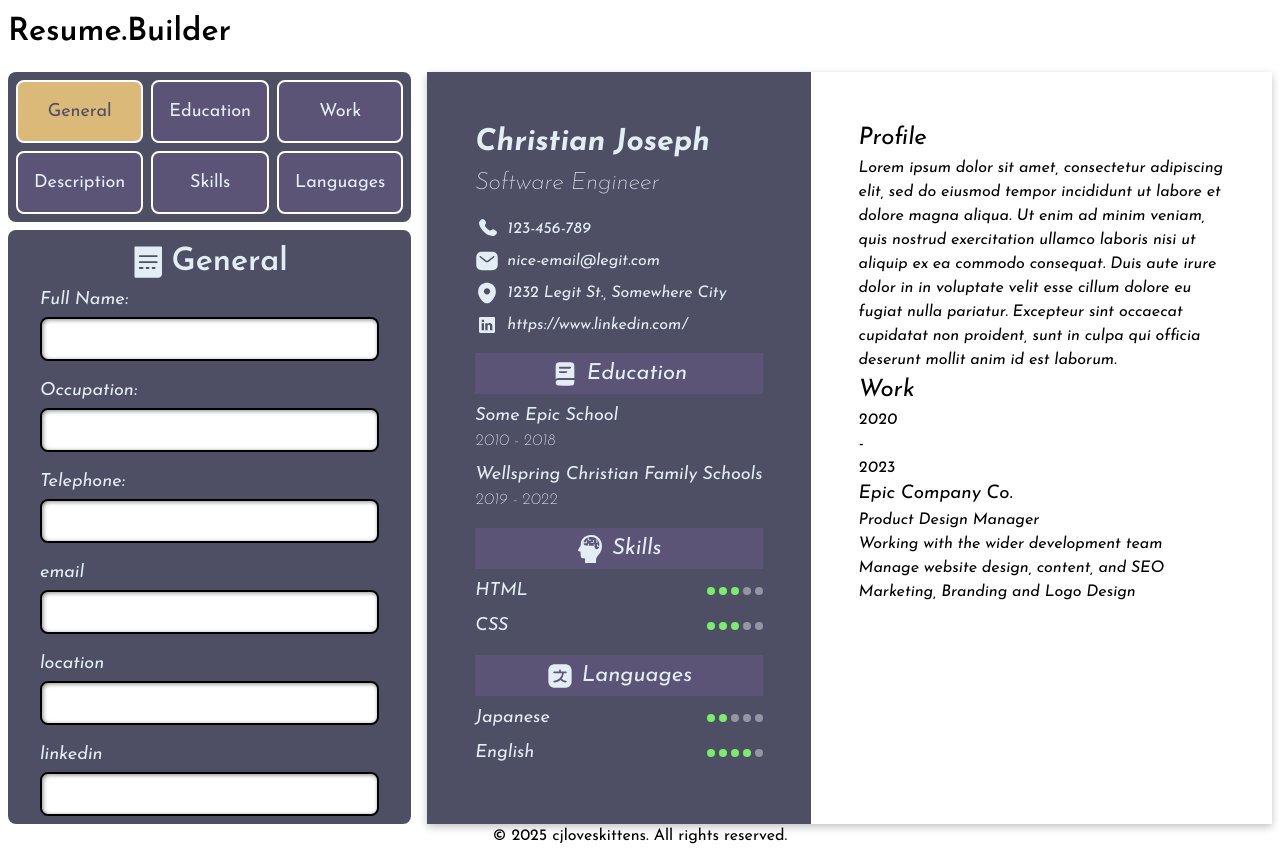
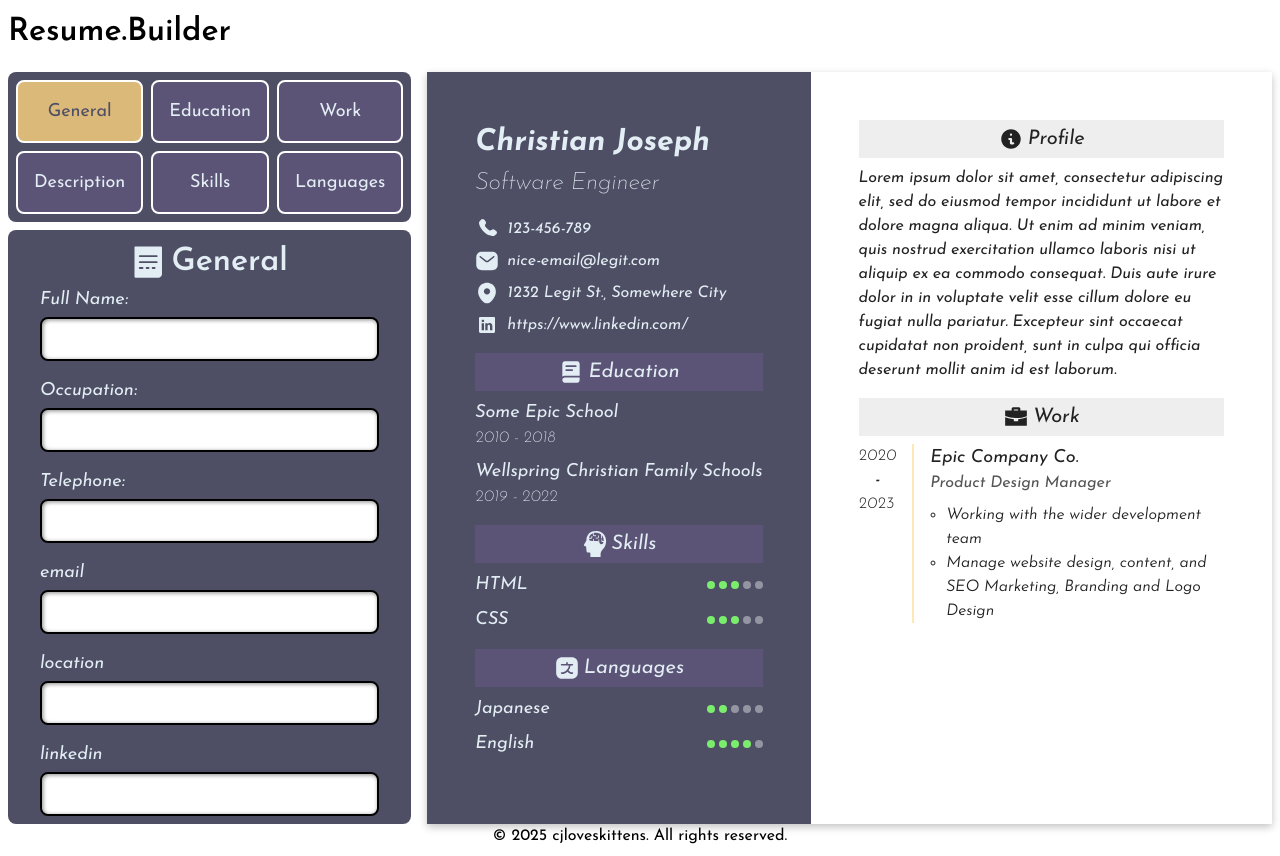
Before and after one commit to cjxo/resume-builder-client, a React (Vite) app: page / in a window 1280 px wide. Built offline with nearby package versions, Linux system fonts and the light colour scheme.

Commit message:
Resume Display 3rd pass

```diff
--- a/src/components/ResumeDisplay.jsx
+++ b/src/components/ResumeDisplay.jsx
@@ -95,7 +95,13 @@ const SkillsDisplay = ({ name, imgSrc, skills }) => {
 const ProfileDisplay = () => {
   return (
     <div className={styles.profileDisplay}>
-      <h2>Profile</h2>
+      <div className={styles.displayHeader}>
+        <img
+          src="./svgrepo/info-alt-svgrepo-com-black.svg"
+          alt="Profile"
+        />
+        <h2>Profile</h2>
+      </div>
       <p>
         Lorem ipsum dolor sit amet, consectetur adipiscing elit, sed do eiusmod tempor incididunt ut labore et dolore magna aliqua. Ut enim ad minim veniam, quis nostrud exercitation ullamco laboris nisi ut aliquip ex ea commodo consequat. Duis aute irure dolor in in voluptate velit esse cillum dolore eu fugiat nulla pariatur. Excepteur sint occaecat cupidatat non proident, sunt in culpa qui officia deserunt mollit anim id est laborum.
       </p>
@@ -106,7 +112,13 @@ const ProfileDisplay = () => {
 const WorkDisplay = () => {
   return (
     <div className={styles.workDisplay}>
-      <h2>Work</h2>
+      <div className={styles.displayHeader}>
+        <img
+          src="./svgrepo/work-case-filled-svgrepo-com-black.svg"
+          alt="Work"
+        />
+        <h2>Work</h2>
+      </div>
       <ul className={styles.workList}>
         <li>
           <div className={styles.year}>
--- a/src/styles/component.module.css
+++ b/src/styles/component.module.css
@@ -114,7 +114,7 @@
       flex-shrink: 0;
     }
 
-    h2 {
+h2 {
       text-align: center;
       color: var(--blue2);
       font-size: 24px;
@@ -299,18 +299,18 @@ form.resumeForm {
 
   .displayHeader {
     img {
-      width: 28px;
+      width: 26px;
     }
 
     h2 {
-      font-size: 22px;
+      font-size: 20px;
     }
 
     background-color: var(--blue1);
     display: flex;
     justify-content: center;
     align-items: center;
-    gap: 8px;
+    gap: 4px;
     padding: 4px;
     margin-bottom: 8px;
   }
@@ -330,6 +330,15 @@ form.resumeForm {
   .rightSide {
     flex-grow: 1;
     padding: 48px;
+    display: flex;
+    flex-direction: column;
+    gap: 16px;
+
+    color: #222222;
+
+    .displayHeader {
+      background-color: #EEEEEE;
+    }
   }
 }
 
@@ -401,3 +410,52 @@ form.resumeForm {
     }
   }
 }
+
+.workDisplay {
+  .workList {
+    display: flex;
+    flex-direction: column;
+    gap: 8px;
+
+    li {
+      display: flex;
+      gap: 16px;
+
+      .year {
+        p {
+          font-weight: 300;
+        }
+
+        p:nth-child(2) {
+          text-align: center;
+          font-weight: 600;
+        }
+      }
+
+      .verticalBar {
+        border: 1px solid #ffe8b7;
+      }
+
+      .desc {
+        .workName {
+          font-size: 18px;
+        }
+
+        .workPos {
+          color: #555;
+        }
+      }
+    }
+  }
+
+  .achievementList {
+    margin-top: 8px;
+    list-style-type: circle;
+    padding-left: 16px;
+    li {
+      display: list-item;
+      font-weight: 350;
+      font-size: 16px;
+    }
+  }
+}
```
Also changed, not shown: public/svgrepo/info-alt-svgrepo-com-black.svg (added), public/svgrepo/work-case-filled-svgrepo-com-black.svg (added).
